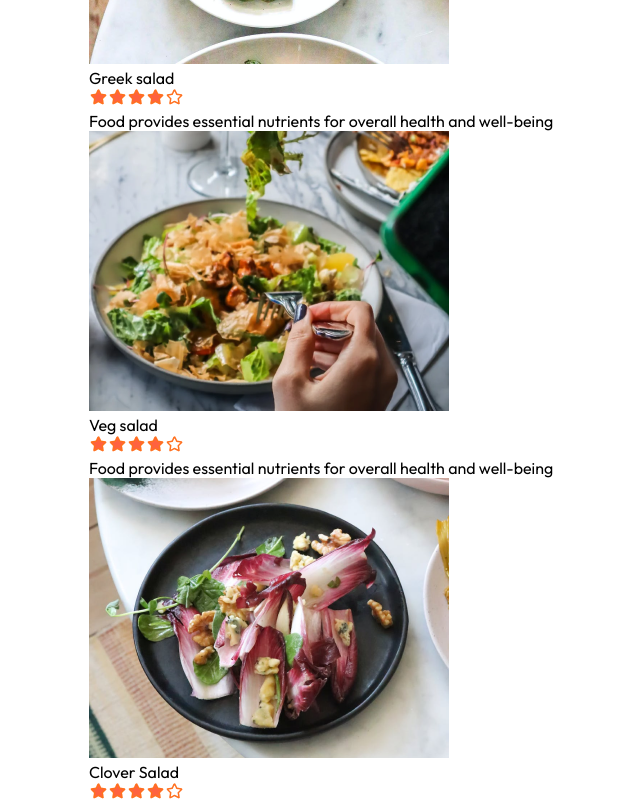
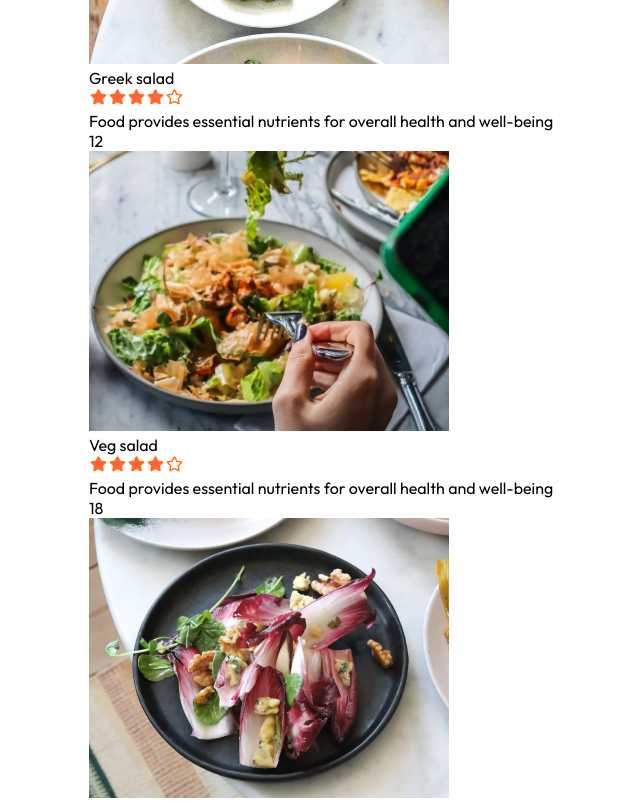
Before and after one commit to UdayChaudhary1/food-delivery-app, a React (Vite) app in the folder frontend/: page / in a window 1280 px wide. Shown: the part 1160-1961 px from the top of the page, without its empty margins (39-679 px from the left). Built offline with nearby package versions, Linux system fonts and the light colour scheme.

Commit message:
Add price for food items

```diff
--- a/frontend/src/components/FoodItem/FoodItem.jsx
+++ b/frontend/src/components/FoodItem/FoodItem.jsx
@@ -1,21 +1,21 @@
-import { assets } from '../../assets/assets'
-import './FoodItem.css'
+import { assets } from "../../assets/assets";
+import "./FoodItem.css";
 
-const FoodItem = ({id, name , price, description, image}) => {
+const FoodItem = ({ id, name, price, description, image }) => {
   return (
-    <div className='food-item'>
-      <div className='food-item-img-container'>
-        <img className='food-item-image' src={image} alt="" />
+    <div className="food-item">
+      <div className="food-item-img-container">
+        <img className="food-item-image" src={image} alt="" />
       </div>
       <div className="foodt-item-info">
         <div className="food-item-name-rating">
           <p>{name}</p>
           <img src={assets.rating_starts} alt="" />
         </div>
-        <p className='food-item-desc'>{description}</p>
-
+        <p className="food-item-desc">{description}</p>
+        <p className="food-item-price">{price}</p>
       </div>
     </div>
-  )
-}
-export default FoodItem
+  );
+};
+export default FoodItem;
```
